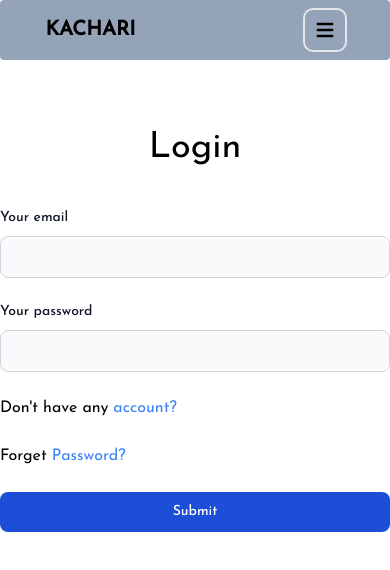
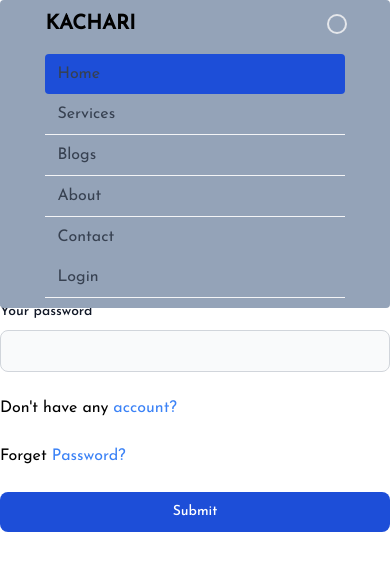
Before and after one commit to Lil-boss/kachari, a React (Create React App) app: page /login in a window 390 px wide. Both pictures are taken after a click on the button "Open main menu". Shown: the top 570 px of the page. Built offline with nearby package versions, Linux system fonts and the light colour scheme; no server answers.

Commit message:
navbar update

```diff
--- a/src/App.js
+++ b/src/App.js
@@ -24,9 +24,7 @@ function App() {
         <Route path="/about" element={<About />} />
         <Route path="/blogs" element={<Blogs />} />
         <Route path="*" element={<NotFound />} />
-
       </Routes>
-
     </div>
   );
 }
--- a/src/Components/Auth/ForgetPassword/ForgetPassword.jsx
+++ b/src/Components/Auth/ForgetPassword/ForgetPassword.jsx
@@ -1,7 +1,7 @@
 
 import React, { useState } from 'react';
 import { useSendPasswordResetEmail } from 'react-firebase-hooks/auth';
-import toast from 'react-hot-toast';
+import toast, { Toaster } from 'react-hot-toast';
 import auth from '../../../firebase.init';
 
 const ForgetPassword = () => {
@@ -16,18 +16,24 @@ const ForgetPassword = () => {
 
 
     const handleForgetPassword = async (e) => {
+        debugger
         e.preventDefault();
-        if (email.value) {
-            await sendPasswordResetEmail(email.value);
-            toast.success("Mail sent");
+        await sendPasswordResetEmail(email.value);
+        toast.success("Mail sent");
+    }
+    if (error) {
+        if (error.message.includes("user-not-found")) {
+            toast.error("User not Exits", { id: "test" })
         }
     }
-    if (sending) {
-        toast.success("sending....");
-    }
+
+
+
+
     return (
         <div>
             <div className='w-1/5 mx-auto'>
+                <Toaster position='top-center' />
                 <form onSubmit={handleForgetPassword}>
                     <h1 className='text-center text-4xl mb-10'>Login</h1>
                     <div className="mb-6">
@@ -36,7 +42,6 @@ const ForgetPassword = () => {
                     </div>
                     <button type="submit" className="text-white bg-blue-700 hover:bg-blue-800 focus:ring-4 focus:outline-none focus:ring-blue-300 font-medium rounded-lg text-sm w-full sm:w-auto px-5 py-2.5 text-center dark:bg-blue-600 dark:hover:bg-blue-700 dark:focus:ring-blue-800">Sent</button>
                 </form>
-
             </div>
         </div>
     );
--- a/src/Components/CheckOut/CheckOut.jsx
+++ b/src/Components/CheckOut/CheckOut.jsx
@@ -1,10 +1,12 @@
 import React, { useState } from 'react';
+import { useNavigate } from 'react-router-dom';
 import Swal from 'sweetalert2';
 
 const CheckOut = () => {
     const [name, setName] = useState({ value: "", error: "" })
     const [number, setNumber] = useState({ value: "", error: "" })
     const [address, setAddress] = useState({ value: "", error: "" })
+    const navigate = useNavigate();
     const handleName = (nameInput) => {
         if (nameInput) {
             setName({ value: nameInput, error: "" })
@@ -30,13 +32,16 @@ const CheckOut = () => {
 
     }
 
-    const handleSubmitForm = async () => {
+    const handleSubmitForm = async (e) => {
+        e.preventDefault();
         if (name.value && number.value && address.value) {
             Swal.fire(
                 'Thank you for the booking.!',
                 'You submitted the form',
                 'successfully'
             )
+            navigate("/")
+
         } else {
             Swal.fire({
                 icon: 'error',
--- a/src/Components/Navbar/Navbar.jsx
+++ b/src/Components/Navbar/Navbar.jsx
@@ -1,11 +1,12 @@
 import { signOut } from 'firebase/auth';
-import React from 'react';
+import React, { useState } from 'react';
 import { useAuthState } from 'react-firebase-hooks/auth';
 import { Link } from 'react-router-dom';
 import auth from '../../firebase.init';
 
 const Navbar = () => {
     const [user] = useAuthState(auth);
+    const [open, setOpen] = useState(false)
 
     const handleLogOut = () => {
         signOut(auth);
@@ -18,38 +19,36 @@ const Navbar = () => {
                         <a href="/" className="flex items-center">
                             <span className="self-center text-xl font-semibold whitespace-nowrap dark:text-white">KACHARI</span>
                         </a>
-                        <button id="triggerEl" data-collapse-toggle="mobile-menu" type="button" className="inline-flex items-center p-2 ml-3 text-sm text-gray-500 rounded-lg md:hidden hover:bg-gray-100 focus:outline-none focus:ring-2 focus:ring-gray-200 dark:text-gray-400 dark:hover:bg-gray-700 dark:focus:ring-gray-600" aria-controls="mobile-menu" aria-expanded="false">
+                        <button onClick={() => setOpen(!open)} data-collapse-toggle="mobile-menu" type="button" className="inline-flex items-center p-2 ml-3 text-sm text-gray-500 rounded-lg md:hidden hover:bg-gray-100 focus:outline-none focus:ring-2 focus:ring-gray-200 dark:text-gray-400 dark:hover:bg-gray-700 dark:focus:ring-gray-600" aria-controls="mobile-menu" aria-expanded="false">
                             <span className="sr-only">Open main menu</span>
-                            <svg className="w-6 h-6" fillRule="currentColor" viewBox="0 0 20 20" xmlns="http://www.w3.org/2000/svg"><path fillRule="evenodd" d="M3 5a1 1 0 011-1h12a1 1 0 110 2H4a1 1 0 01-1-1zM3 10a1 1 0 011-1h12a1 1 0 110 2H4a1 1 0 01-1-1zM3 15a1 1 0 011-1h12a1 1 0 110 2H4a1 1 0 01-1-1z" clipRule="evenodd"></path></svg>
-                            <svg className="hidden w-6 h-6" fillRule="currentColor" viewBox="0 0 20 20" xmlns="http://www.w3.org/2000/svg"><path fillRule="evenodd" d="M4.293 4.293a1 1 0 011.414 0L10 8.586l4.293-4.293a1 1 0 111.414 1.414L11.414 10l4.293 4.293a1 1 0 01-1.414 1.414L10 11.414l-4.293 4.293a1 1 0 01-1.414-1.414L8.586 10 4.293 5.707a1 1 0 010-1.414z" clipRule="evenodd"></path></svg>
+                            {open ? <svg className="hidden w-6 h-6" fillRule="currentColor" viewBox="0 0 20 20" xmlns="http://www.w3.org/2000/svg"><path fillRule="evenodd" d="M4.293 4.293a1 1 0 011.414 0L10 8.586l4.293-4.293a1 1 0 111.414 1.414L11.414 10l4.293 4.293a1 1 0 01-1.414 1.414L10 11.414l-4.293 4.293a1 1 0 01-1.414-1.414L8.586 10 4.293 5.707a1 1 0 010-1.414z" clipRule="evenodd"></path></svg> : <svg className="w-6 h-6" fillRule="currentColor" viewBox="0 0 20 20" xmlns="http://www.w3.org/2000/svg"><path fillRule="evenodd" d="M3 5a1 1 0 011-1h12a1 1 0 110 2H4a1 1 0 01-1-1zM3 10a1 1 0 011-1h12a1 1 0 110 2H4a1 1 0 01-1-1zM3 15a1 1 0 011-1h12a1 1 0 110 2H4a1 1 0 01-1-1z" clipRule="evenodd"></path></svg>}
                         </button>
-                        <div className="hidden w-full md:block md:w-auto" id="mobile-menu">
+                        <div className={`${open ? "w-full md:block md:w-auto" : "hidden w-full md:block md:w-auto"}`} id="mobile-menu">
                             <ul className="flex flex-col mt-4 md:flex-row md:space-x-8 md:mt-0 md:text-sm md:font-medium">
                                 <li>
-                                    <a href="/" className="block py-2 pr-4 pl-3 text-gray-700 bg-blue-700 rounded md:bg-transparent md:hover:text-blue-700 md:p-0 dark:text-white" aria-current="page">Home</a>
+                                    <a href="/" className="block py-2 pr-4 pl-3 text-gray-700 bg-blue-700 rounded md:bg-transparent md:hover:text-stone-700 md:p-0 dark:text-white" aria-current="page">Home</a>
                                 </li>
 
                                 <li>
-                                    <a href="#service" className="block py-2 pr-4 pl-3 text-gray-700 border-b border-gray-100 hover:bg-gray-50 md:hover:bg-transparent md:border-0 md:hover:text-blue-700 md:p-0 dark:text-gray-400 md:dark:hover:text-white dark:hover:bg-gray-700 dark:hover:text-white md:dark:hover:bg-transparent dark:border-gray-700" >Services</a>
+                                    <a href="#service" className="block py-2 pr-4 pl-3 text-gray-700 border-b border-gray-100 hover:bg-gray-50 md:hover:bg-transparent md:border-0 md:hover:text-stone-700 md:p-0 dark:text-gray-400 md:dark:hover:text-white dark:hover:bg-gray-700 dark:hover:text-white md:dark:hover:bg-transparent dark:border-gray-700" >Services</a>
                                 </li>
                                 <li>
-                                    <Link to="/blogs" className="block py-2 pr-4 pl-3 text-gray-700 border-b border-gray-100 hover:bg-gray-50 md:hover:bg-transparent md:border-0 md:hover:text-blue-700 md:p-0 dark:text-gray-400 md:dark:hover:text-white dark:hover:bg-gray-700 dark:hover:text-white md:dark:hover:bg-transparent dark:border-gray-700">Blogs</Link>
+                                    <Link to="/blogs" className="block py-2 pr-4 pl-3 text-gray-700 border-b border-gray-100 hover:bg-gray-50 md:hover:bg-transparent md:border-0 md:hover:text-stone-700 md:p-0 dark:text-gray-400 md:dark:hover:text-white dark:hover:bg-gray-700 dark:hover:text-white md:dark:hover:bg-transparent dark:border-gray-700">Blogs</Link>
                                 </li>
 
                                 <li>
-                                    <Link to="/about" className="block py-2 pr-4 pl-3 text-gray-700 border-b border-gray-100 hover:bg-gray-50 md:hover:bg-transparent md:border-0 md:hover:text-blue-700 md:p-0 dark:text-gray-400 md:dark:hover:text-white dark:hover:bg-gray-700 dark:hover:text-white md:dark:hover:bg-transparent dark:border-gray-700">About</Link>
+                                    <Link to="/about" className="block py-2 pr-4 pl-3 text-gray-700 border-b border-gray-100 hover:bg-gray-50 md:hover:bg-transparent md:border-0 md:hover:text-stone-700 md:p-0 dark:text-gray-400 md:dark:hover:text-white dark:hover:bg-gray-700 dark:hover:text-white md:dark:hover:bg-transparent dark:border-gray-700">About</Link>
                                 </li>
                                 <li>
-                                    <a href="#contact" className="block py-2 pr-4 pl-3 text-gray-700 hover:bg-gray-50 md:hover:bg-transparent md:border-0 md:hover:text-blue-700 md:p-0 dark:text-gray-400 md:dark:hover:text-white dark:hover:bg-gray-700 dark:hover:text-white md:dark:hover:bg-transparent">Contact</a>
+                                    <a href="#contact" className="block py-2 pr-4 pl-3 text-gray-700 hover:bg-gray-50 md:hover:bg-transparent md:border-0 md:hover:text-stone-700 md:p-0 dark:text-gray-400 md:dark:hover:text-white dark:hover:bg-gray-700 dark:hover:text-white md:dark:hover:bg-transparent">Contact</a>
                                 </li>
                                 {
                                     user ? <li>
-                                        <p onClick={handleLogOut} className="block py-2 pr-4 pl-3 text-gray-700 border-b border-gray-100 hover:bg-gray-50 md:hover:bg-transparent md:border-0 md:hover:text-blue-700 md:p-0 dark:text-gray-400 md:dark:hover:text-white dark:hover:bg-gray-700 dark:hover:text-white md:dark:hover:bg-transparent dark:border-gray-700">Log Out</p>
+                                        <p onClick={handleLogOut} className="block py-2 pr-4 pl-3 text-gray-700 border-b border-gray-100 hover:bg-gray-50 md:hover:bg-transparent md:border-0 md:hover:text-stone-700 md:p-0 dark:text-gray-400 md:dark:hover:text-white dark:hover:bg-gray-700 dark:hover:text-white md:dark:hover:bg-transparent dark:border-gray-700 cursor-pointer">Log Out</p>
                                     </li> : <li>
-                                        <Link to="/login" className="block py-2 pr-4 pl-3 text-gray-700 border-b border-gray-100 hover:bg-gray-50 md:hover:bg-transparent md:border-0 md:hover:text-blue-700 md:p-0 dark:text-gray-400 md:dark:hover:text-white dark:hover:bg-gray-700 dark:hover:text-white md:dark:hover:bg-transparent dark:border-gray-700">Login</Link>
+                                        <Link to="/login" className="block py-2 pr-4 pl-3 text-gray-700 border-b border-gray-100 hover:bg-gray-50 md:hover:bg-transparent md:border-0 md:hover:text-stone-700 md:p-0 dark:text-gray-400 md:dark:hover:text-white dark:hover:bg-gray-700 dark:hover:text-white md:dark:hover:bg-transparent dark:border-gray-700">Login</Link>
                                     </li>
                                 }
-
                             </ul>
                         </div>
                     </div>
```
Also changed, not shown: src/Components/Auth/Login/Login.jsx (+11 -2 lines), src/firebase.init.js (+8 -1 lines).
